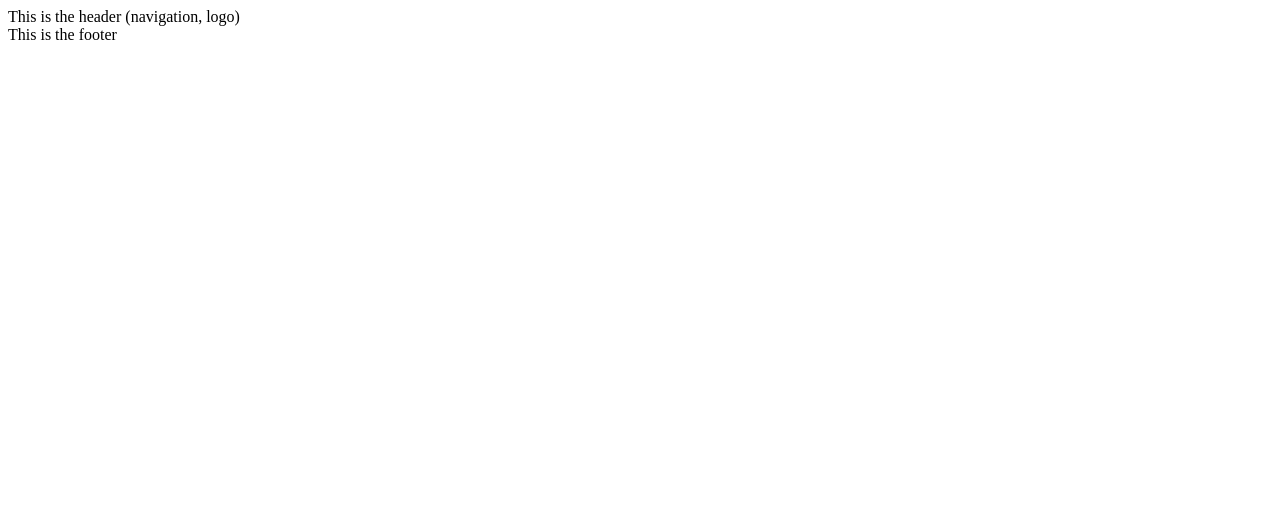
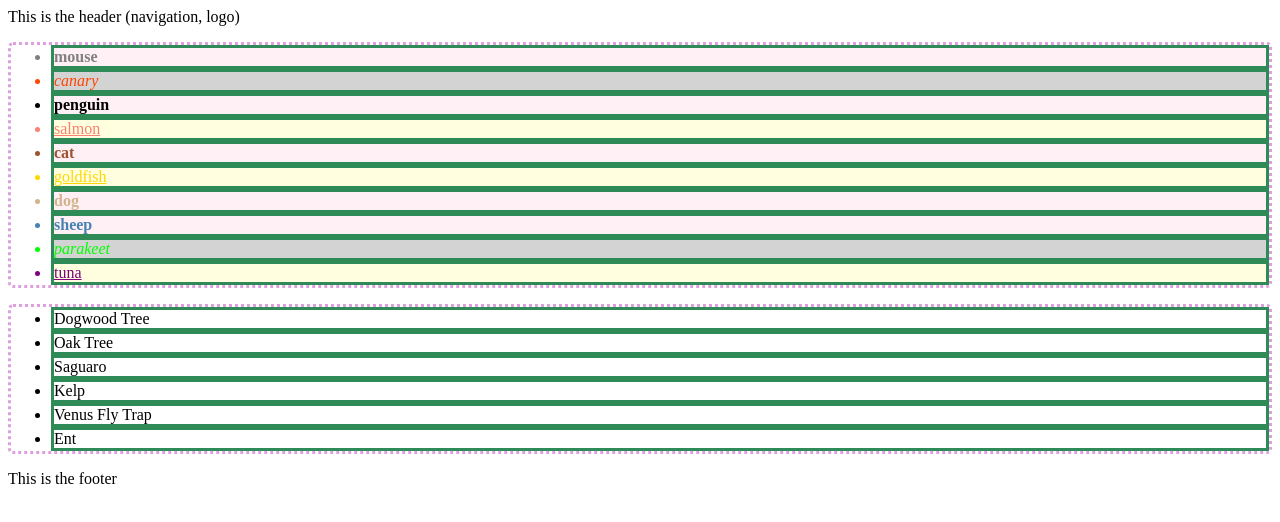
Before and after one commit to vframbach/css-basics-challenges, a plain HTML site: page index.html in a window 1280 px wide. Drawn offline with Linux system fonts and the light colour scheme.

Commit message:
add css basic challenge answer

```diff
--- a/index.html
+++ b/index.html
@@ -8,6 +8,7 @@
 
   <!-- to link your stylesheet with Emmet type `link:css` and hit tab
   then type the path to your css file: `main.css` -->
+  <link rel="stylesheet" href="main.css" class="css">
 
   <title>CSS Basics Challenges</title>
 </head>
@@ -18,6 +19,25 @@
 
   <div class="main">
     <!-- solve challenges here -->
+    <ul>
+    <li class="mammal" id="mouse">mouse</li>
+    <li class= "bird" id="canary">canary</li>
+    <li class="mammal" id="penguin">penguin</li>
+    <li class="fish" id="salmon">salmon</li>
+    <li class="mammal" id="cat">cat</li>
+    <li class="fish" id="goldfish">goldfish</li>
+    <li class="mammal" id="dog">dog</li>
+    <li class="mammal" id="sheep">sheep</li>
+    <li class="bird" id="parakeet">parakeet</li>
+    <li class="fish" id="tuna">tuna</li>
+    </ul>
+    <ul class="tree">
+    <li>Dogwood Tree</li>
+    <li>Oak Tree</li>
+    <li>Saguaro</li>
+    <li>Kelp</li>
+    <li>Venus Fly Trap</li>
+    <li>Ent</li>
   </div>
 
   <div class="footer">
--- a/main.css
+++ b/main.css
@@ -1,45 +1,61 @@
 /* animal-specific ids */
 
 #mouse {
-
+	color: gray;
 }
 #canary {
-
+	color: orangered;
 }
 #penguin {
-
+	color: black;
 }
 #salmon {
-
+	color: salmon;
 }
 #cat {
-
+	color: sienna;
 }
 #goldfish {
-
+	color: gold;
 }
 #dog {
-
+	color: tan;
 }
 #sheep {
-
+	color: steelblue;
 }
 #parakeet {
-
+	color: lime;
 }
 #tuna {
-
+	color: purple;
 }
 
 
 /* kingdom-specific classes */
 
 .bird {
-
+	background-color: lightgray;
+	font-style: italic;
 }
 .fish {
-
+	background-color: lightyellow;
+	text-decoration: underline;
 }
 .mammal {
+	background-color: lavenderblush;
+	font-weight: bold;
+}
 
+ul {
+	border-color: plum;
+	border-radius: 5px;
+	border-style: dotted;
+	border-width: 3px;
 }
+
+li {
+	border-color: seagreen;
+	border-style: solid;
+	border-top-width: 3px;
+}
```
